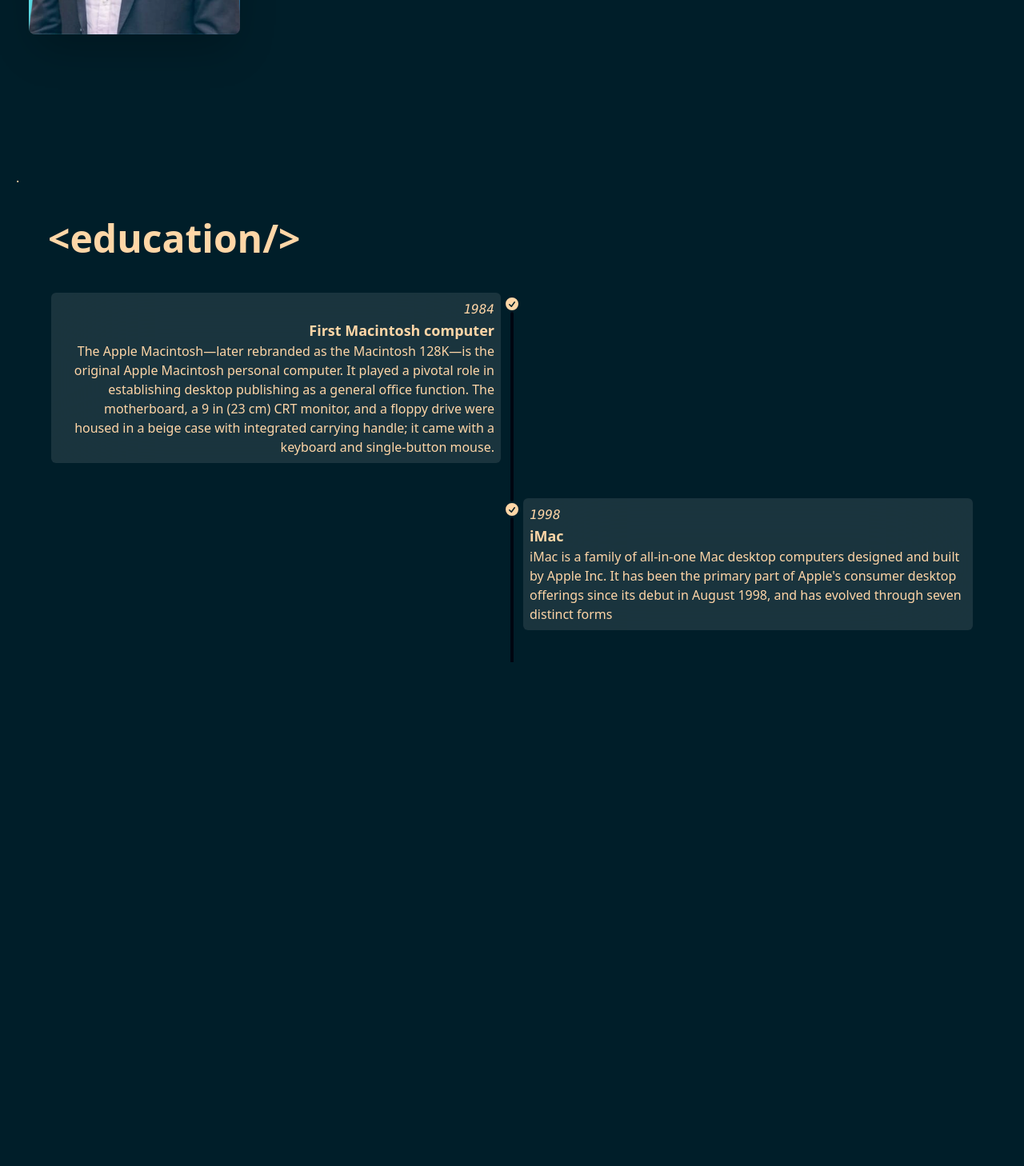
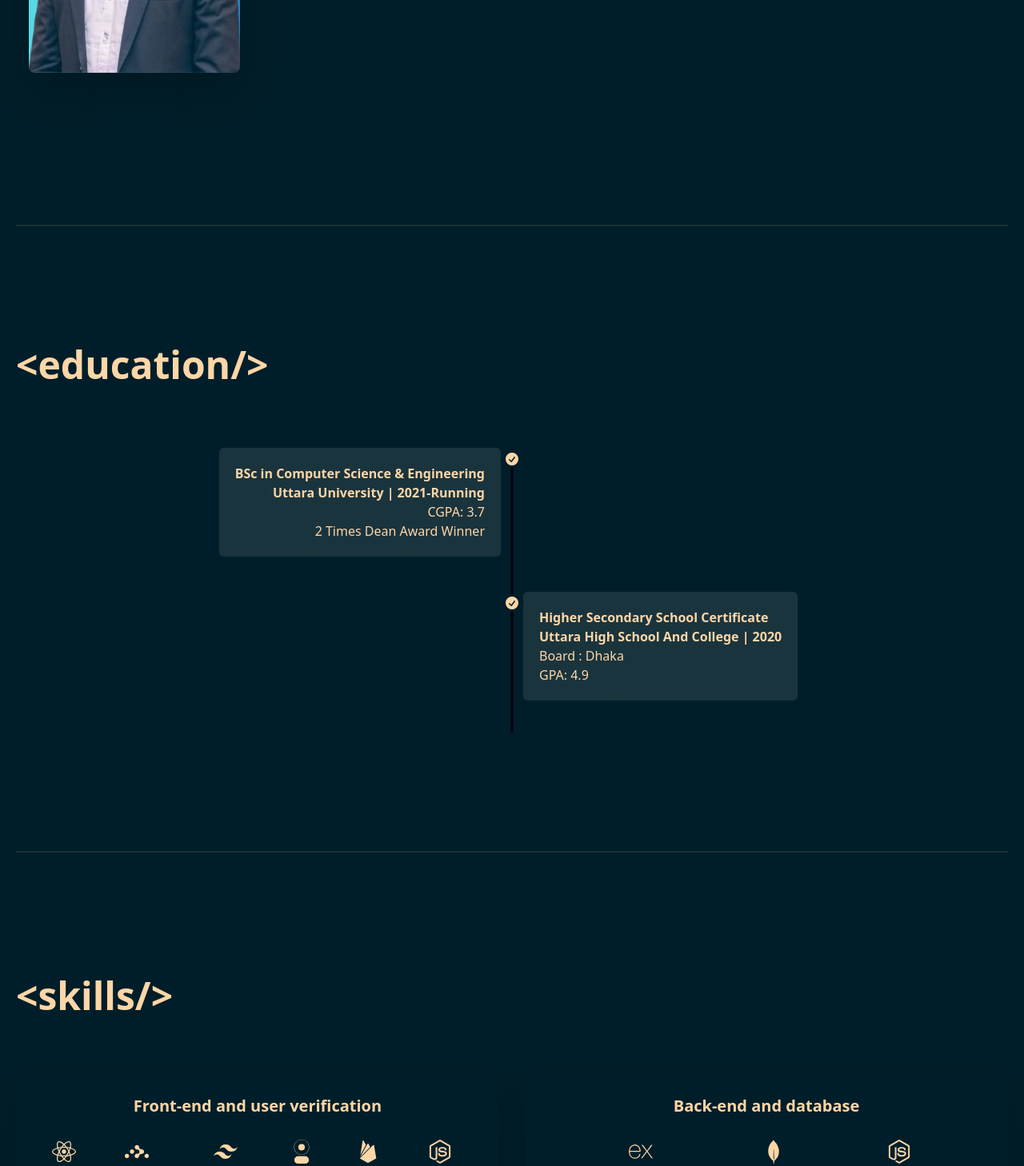
Before and after one commit to FaisalHasanEmon/Portfolio, a React (Vite) app: page / in a window 1280 px wide. Shown: the part 1330-2788 px from the top of the page at 80% size. Before the commit the page ends 2299 px from the top, so only its background shows below. Built offline with nearby package versions, Linux system fonts and the light colour scheme.

Commit message:
Skill section added

```diff
--- a/src/RootLayout/RootLayout.jsx
+++ b/src/RootLayout/RootLayout.jsx
@@ -3,15 +3,34 @@
 import Banner from "../components/Banner/Banner";
 import AboutMe from "../components/AboutMe/AboutMe";
 import Education from "../components/Education/Education";
-
+import { Element } from "react-scroll";
+import Skills from "../components/Skills/Skills";
 const RootLayout = () => {
   return (
-    <div className="container mx-auto px-5">
+    <div className="container mx-auto px-5 ">
       <Navbar></Navbar>
-      <div className="pt-[70px]">
-        <Banner></Banner>
-        <AboutMe></AboutMe>
-        <Education></Education>
+      <div className="pt-[70px] *:mb-4">
+        <Element name="home">
+          <Banner></Banner>
+        </Element>
+        <div>
+          <div className="divider"></div>
+          <Element name="about-me">
+            <AboutMe></AboutMe>
+          </Element>
+        </div>
+        <div>
+          <div className="divider"></div>
+          <Element name="education">
+            <Education></Education>
+          </Element>
+        </div>
+        <div>
+          <div className="divider"></div>
+          <Element name="skills">
+            <Skills></Skills>
+          </Element>
+        </div>
       </div>
     </div>
   );
--- a/src/components/AboutMe/AboutMe.jsx
+++ b/src/components/AboutMe/AboutMe.jsx
@@ -1,8 +1,6 @@
 import React from "react";
-import { Element } from "react-scroll";
 const AboutMe = () => {
   return (
-    <Element name="about-me">
     <div className="h-[calc(100vh-65px)] flex justify-center items-center">
       <div className="hero ">
         <div className="hero-content  flex-col lg:flex-row gap-9">
@@ -16,18 +14,16 @@
               Hi, I'm Faisal Hasan Emon, a passionate MERN stack developer
               dedicated to building efficient and scalable web applications. I
               specialize in React, Node.js, Express, and MongoDB, crafting
-                seamless user experiences with JavaScript and Tailwind CSS. I
-                have worked on various projects, including e-commerce platforms,
-                real estate websites, and pet adoption platforms, showcasing my
-                ability to develop feature-rich applications. I also freelance
-                on Fiverr, helping clients bring their ideas to life.
+              seamless user experiences with JavaScript and Tailwind CSS. I have
+              worked on various projects, including e-commerce platforms, real
+              estate websites, and pet adoption platforms, showcasing my ability
+              to develop feature-rich applications. I also freelance on Fiverr,
+              helping clients bring their ideas to life.
             </p>
           </div>
         </div>
       </div>
     </div>
-      .
-    </Element>
   );
 };
 
--- a/src/components/Banner/Banner.jsx
+++ b/src/components/Banner/Banner.jsx
@@ -1,15 +1,12 @@
 import React from "react";
 import { FaDownload } from "react-icons/fa";
 import { ReactTyped } from "react-typed";
-import { Element } from "react-scroll";
+
 const Banner = () => {
   return (
-    <Element name="home">
     <div className="h-[calc(100vh-65px)]  w-full flex flex-col md:flex-row justify-center md:justify-between  items-center ">
       <div className="space-y-5">
-          <h1 className="text-5xl font-bold">
-            Hi! My name is Faisal Hasan Emon
-          </h1>
+        <h1 className="text-5xl font-bold">Hi! My name is Faisal Hasan Emon</h1>
         <h2 className="text-4xl font-bold">
           I am a <t></t>
           <ReactTyped
@@ -38,7 +35,6 @@
         </figure>
       </div>
     </div>
-    </Element>
   );
 };
 
--- a/src/components/Education/Education.jsx
+++ b/src/components/Education/Education.jsx
@@ -1,12 +1,11 @@
-import React from "react";
-import { FaDownload } from "react-icons/fa";
-import { Element } from "react-scroll";
-
 const Education = () => {
   return (
-    <Element name="education">
-      <div className="h-[calc(100vh-65px)]  w-full p-10 ">
-        <h1 className=" text-5xl font-bold  mb-10 ">{"<education/>"}</h1>
+    <div className="h-[calc(100vh-65px)] gap-9 w-full flex flex-col justify-center items-center ">
+      <div className="w-full">
+        <h1 className=" text-5xl font-bold  mb-10 text-left">
+          {"<education/>"}
+        </h1>
+      </div>
       <ul className=" flex justify-center items-center timeline timeline-snap-icon max-md:timeline-compact timeline-vertical">
         <li>
           <div className="timeline-middle">
@@ -23,15 +22,16 @@
               />
             </svg>
           </div>
-            <div className="timeline-start mb-10 md:text-end bg-white/10 backdrop-blur-3xl p-2 rounded-[6px]">
-              <time className="font-mono italic">1984</time>
-              <div className="text-lg font-black">First Macintosh computer</div>
-              The Apple Macintosh—later rebranded as the Macintosh 128K—is the
-              original Apple Macintosh personal computer. It played a pivotal
-              role in establishing desktop publishing as a general office
-              function. The motherboard, a 9 in (23 cm) CRT monitor, and a
-              floppy drive were housed in a beige case with integrated carrying
-              handle; it came with a keyboard and single-button mouse.
+          <div className="timeline-start mb-10 md:text-end bg-white/10 backdrop-blur-3xl p-5 rounded-[6px]">
+            <h3 className="text-leg font-black">
+              BSc in Computer Science & Engineering
+            </h3>
+            <h3 className="text-leg font-bold">
+              Uttara University | 2021-Running
+            </h3>
+            {/* <div className="text-lg font-black">First Macintosh computer</div> */}
+            <p>CGPA: 3.7</p>
+            <p>2 Times Dean Award Winner</p>
           </div>
           <hr />
         </li>
@@ -51,19 +51,21 @@
               />
             </svg>
           </div>
-            <div className="timeline-end md:mb-10  bg-white/10 backdrop-blur-3xl p-2 rounded-[6px]">
-              <time className="font-mono italic">1998</time>
-              <div className="text-lg font-black">iMac</div>
-              iMac is a family of all-in-one Mac desktop computers designed and
-              built by Apple Inc. It has been the primary part of Apple's
-              consumer desktop offerings since its debut in August 1998, and has
-              evolved through seven distinct forms
+          <div className="timeline-end md:mb-10  bg-white/10 backdrop-blur-3xl p-5 rounded-[6px]">
+            <h3 className="text-leg font-black">
+              Higher Secondary School Certificate
+            </h3>
+            <h3 className="text-leg font-bold">
+              Uttara High School And College | 2020
+            </h3>
+            {/* <div className="text-lg font-black">First Macintosh computer</div> */}
+            <p>Board : Dhaka</p>
+            <p>GPA: 4.9</p>
           </div>
           <hr />
         </li>
       </ul>
     </div>
-    </Element>
   );
 };
 
--- /dev/null
+++ b/src/components/Skills/Skills.jsx
@@ -0,0 +1,140 @@
+import React from "react";
+import {
+  FaFigma,
+  FaGitAlt,
+  FaGithub,
+  FaJava,
+  FaNodeJs,
+  FaReact,
+} from "react-icons/fa";
+import { IoLogoFirebase } from "react-icons/io5";
+import { RiTailwindCssFill } from "react-icons/ri";
+import {
+  SiDaisyui,
+  SiExpress,
+  SiMongodb,
+  SiMysql,
+  SiReactrouter,
+} from "react-icons/si";
+import { VscVscode } from "react-icons/vsc";
+
+const Skills = () => {
+  return (
+    <div className="h-[calc(100vh-65px)] flex justify-center items-center flex-col gap-9">
+      <div className="w-full">
+        <h1 className=" text-5xl font-bold  mb-10 text-left">{"<skills/>"}</h1>
+      </div>
+      <div className="grid grid-cols-1 md:grid-cols-2 gap-8 w-full ">
+        {/* Card-1 */}
+        <div className="card w-full bg-base-100 card-md  shadow-2xl">
+          <div className="card-body">
+            <h2 className=" text-center text-xl font-bold">
+              Front-end and user verification
+            </h2>
+            <div className="mt-5 flex gap-3 justify-evenly  items-center flex-wrap *:flex *:flex-col *:justify-center *:items-center">
+              <div>
+                <FaReact size={30} />
+                <p>React</p>
+              </div>
+              <div>
+                <SiReactrouter size={30} />
+                <p>React Router</p>
+              </div>
+              <div>
+                <RiTailwindCssFill size={30} />
+                <p>TailwindCSS</p>
+              </div>
+              <div>
+                <SiDaisyui size={30} />
+                <p>DaisyUI</p>
+              </div>
+              <div>
+                <IoLogoFirebase size={30} />
+                <p>Firebase</p>
+              </div>
+              <div>
+                <FaNodeJs size={30} />
+                <p>JavaScript</p>
+              </div>
+            </div>
+          </div>
+        </div>
+        {/* Card-2 */}
+        <div className="card w-full bg-base-100 card-md  shadow-2xl">
+          <div className="card-body">
+            <h2 className=" text-center text-xl font-bold">
+              Back-end and database
+            </h2>
+            <div className="mt-5 flex gap-3 justify-evenly  items-center flex-wrap *:flex *:flex-col *:justify-center *:items-center">
+              <div>
+                <SiExpress size={30} />
+                <p>Express Js</p>
+              </div>
+              <div>
+                <SiMongodb size={30} />
+                <p>MongoDB</p>
+              </div>
+              <div>
+                <FaNodeJs size={30} />
+                <p>NodeJs</p>
+              </div>
+            </div>
+          </div>
+        </div>
+        {/* Card-3 */}
+        <div className="card w-full bg-base-100 card-md  shadow-2xl">
+          <div className="card-body">
+            <h2 className=" text-center text-xl font-bold">
+              Version Control & Tools
+            </h2>
+            <div className="mt-5 flex gap-3 justify-evenly  items-center flex-wrap *:flex *:flex-col *:justify-center *:items-center">
+              <div>
+                <FaGitAlt size={30} />
+                <p>Git</p>
+              </div>
+              <div>
+                <FaGithub size={30} />
+                <p>GitHub</p>
+              </div>
+              <div>
+                <VscVscode size={30} />
+                <p>Vs Code</p>
+              </div>
+              <div>
+                <FaFigma size={30} />
+                <p>Figma</p>
+              </div>
+            </div>
+          </div>
+        </div>
+        {/* Card-4 */}
+        <div className="card w-full bg-base-100 card-md  shadow-2xl">
+          <div className="card-body">
+            <h2 className=" text-center text-xl font-bold">
+              Previous Knowledge With
+            </h2>
+            <div className="mt-5 flex gap-3 justify-evenly  items-center flex-wrap *:flex *:flex-col *:justify-center *:items-center">
+              <div>
+                <p className="text-[30px]">C</p>
+                <p></p>
+              </div>
+              <div>
+                <p className="text-[30px]">C++</p>
+                <p></p>
+              </div>
+              <div>
+                <FaJava size={35} />
+                <p>Java</p>
+              </div>
+              <div>
+                <SiMysql size={50} />
+              </div>
+            </div>
+          </div>
+        </div>
+      </div>
+    </div>
+  );
+};
+
+export default Skills;
```
Also changed, not shown: src/components/Navbar/Navbar.jsx (+13 -5 lines). Lines whose indentation alone changed are shown as unchanged.
